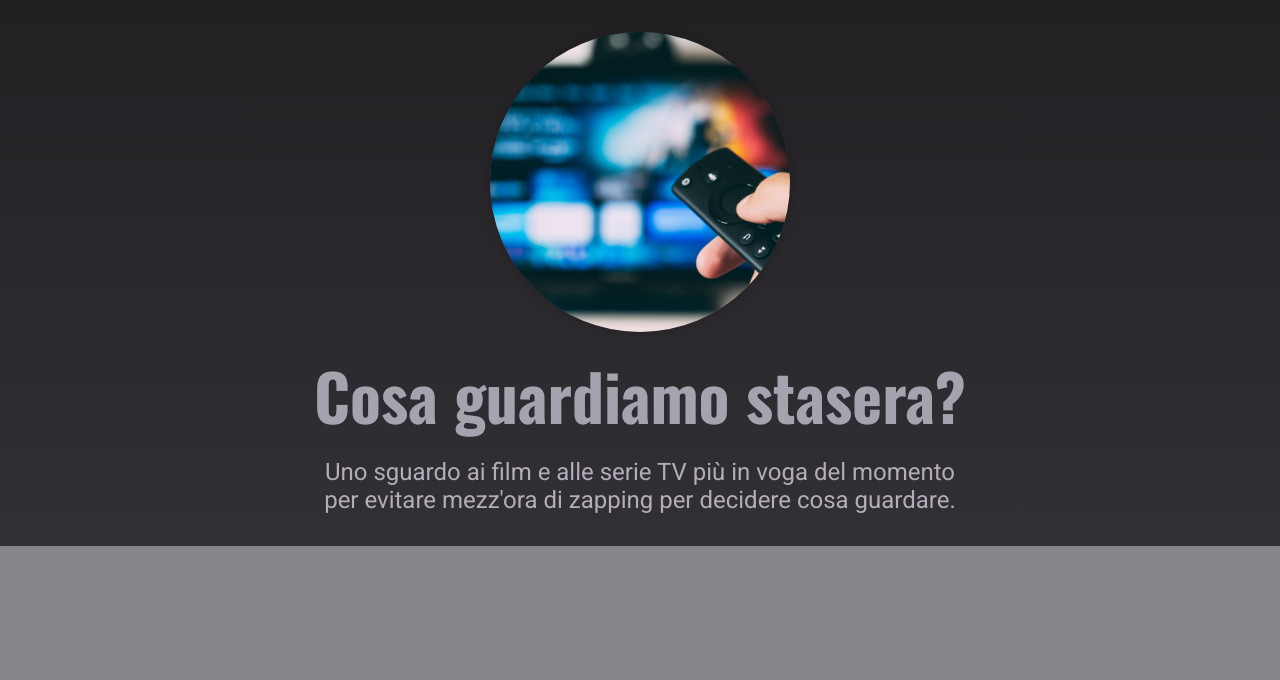
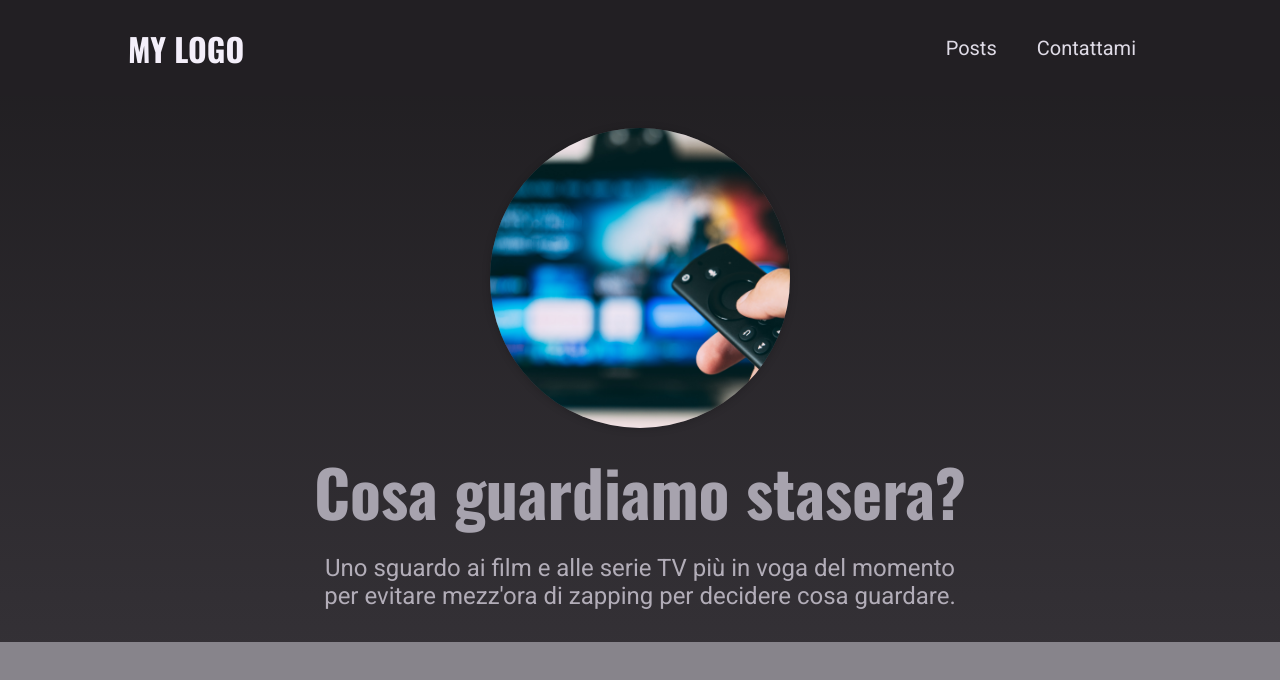
Before and after one commit to Barbarubia/nextjs-blog, a Next.js app: page / in a window 1280 px wide. Shown: the top 680 px of the page. Built offline with nearby package versions, Linux system fonts and the light colour scheme.

Commit message:
creato componente layout e importato in _app.js

```diff
--- /dev/null
+++ b/components/layout/layout.js
@@ -0,0 +1,15 @@
+// questo componente viene utilizzato in _app.js per permettere di inserire componenti che saranno visibili in tutte le pagine del blog
+
+import { Fragment } from "react";
+import Header from "./header";
+
+function Layout(props) {
+  return (
+    <Fragment>
+      <Header />
+      <main>{props.children}</main>
+    </Fragment>
+  );
+}
+
+export default Layout;
--- a/pages/_app.js
+++ b/pages/_app.js
@@ -1,7 +1,12 @@
-import '../styles/globals.css'
+import Layout from "../components/layout/layout";
+import "../styles/globals.css";
 
 function MyApp({ Component, pageProps }) {
-  return <Component {...pageProps} />
+  return (
+    <Layout>
+      <Component {...pageProps} />
+    </Layout>
+  );
 }
 
-export default MyApp
+export default MyApp;
```
